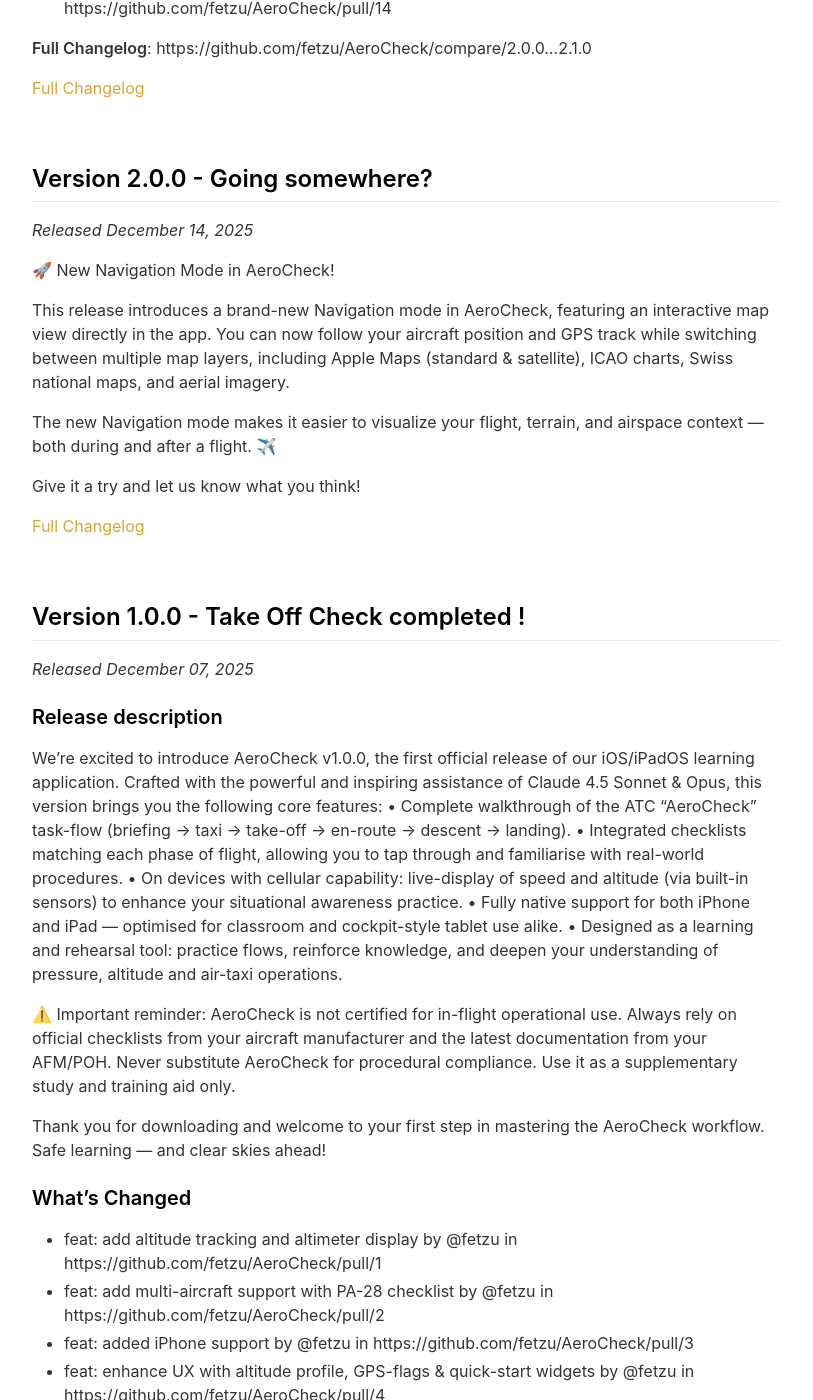
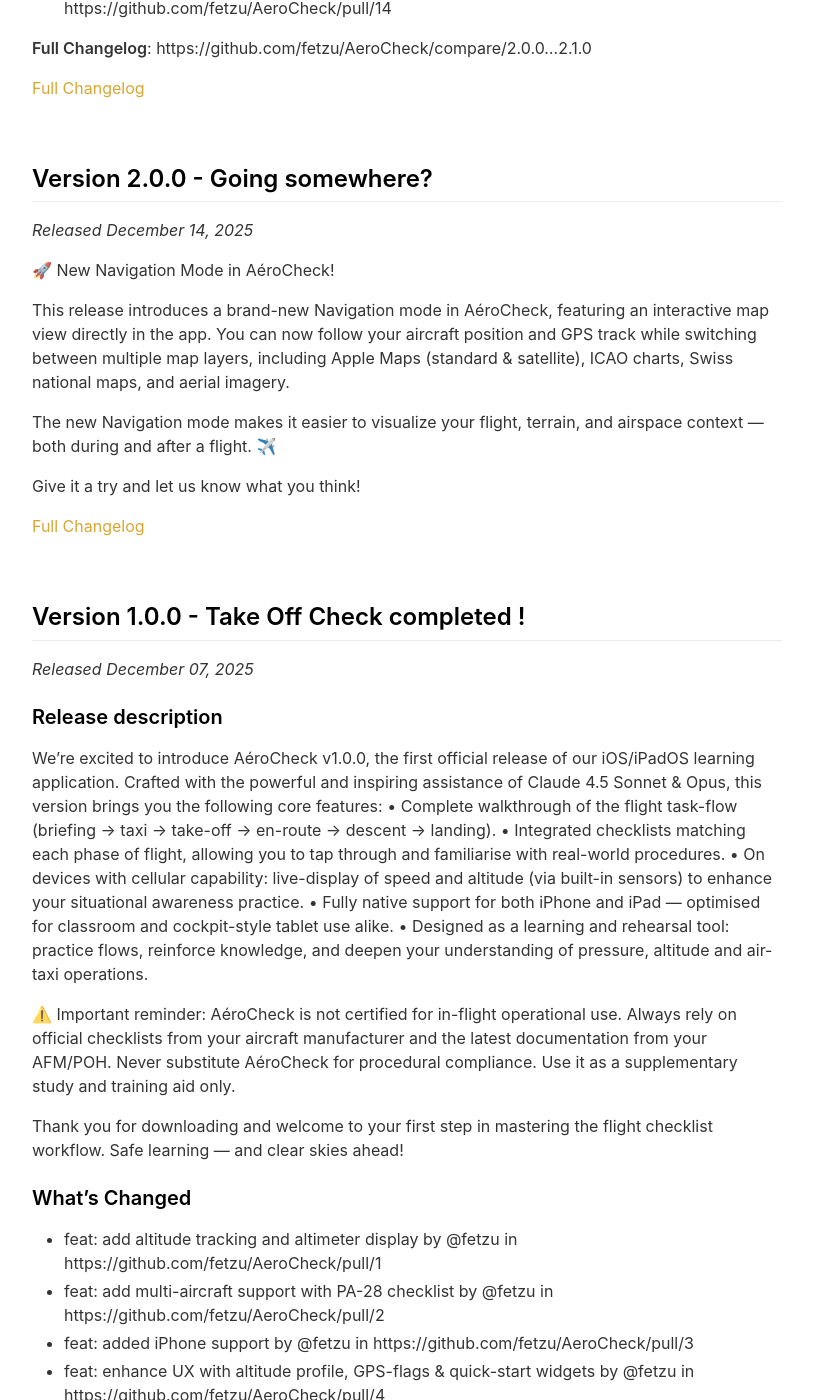
Before and after one commit to fetzu/AeroCheck, a Jekyll site: the page built from _pages/changelog.md, in a window 1280 px wide and 1400 px high, scrolled down 5806 px. Shown: the whole window, without its empty margins (233-1046 px from the left). Built offline with Jekyll 4.4.1, drawn with Linux system fonts in a browser that asks for light colours; nearby versions of some CDN libraries; some of the changed text lies outside the part shown.

Commit message:
feat: rebrand AeroCheck to AéroCheck
Updated all user-facing references from "AeroCheck" to "AéroCheck"
across the Jekyll website including:
- Site title and app name in _config.yml
- Privacy policy
- Changelog and release history
- README

🤖 Generated with [Claude Code](https://claude.com/claude-code)

Co-Authored-By: Claude Sonnet 4.5 <noreply@anthropic.com>

```diff
--- a/_config.yml
+++ b/_config.yml
@@ -1,5 +1,5 @@
 # Page Title
-page_title                                : AeroCheck - Flight Checklist App for Pilots
+page_title                                : AéroCheck - Flight Checklist App for Pilots
 
 # App Info
 ios_app_id                                :                                           # Not on App Store yet
@@ -11,7 +11,7 @@ github_download_link                      : https://github.com/fetzu/AeroCheck/r
 presskit_download_link                    :                                           # No press kit yet
 
 app_icon                                  : assets/appicon.png
-app_name                                  : AeroCheck
+app_name                                  : AéroCheck
 app_price                                 : Free (Open Source)
 app_description                           : Your digital co-pilot for flight checklists. Designed for pilot students at Aeroclub du Jura GVMP.
 
--- a/_pages/changelog.md
+++ b/_pages/changelog.md
@@ -6,7 +6,7 @@ include_in_header: true
 
 # Release History
 
-All notable changes to AeroCheck are documented here. For full details, visit the [GitHub Releases page](https://github.com/fetzu/AeroCheck/releases).
+All notable changes to AéroCheck are documented here. For full details, visit the [GitHub Releases page](https://github.com/fetzu/AeroCheck/releases).
 
 <br>
 
@@ -43,7 +43,7 @@ Perfect for pattern work and touch-and-go practice:
 
 ---
 
-⚠️ **Important**: This application is provided solely for training and pedagogical purposes. Always rely on official checklists and AIP for operational decisions.
+⚠️ **Important**: AéroCheck is provided solely for training and pedagogical purposes. Always rely on official checklists and AIP for operational decisions.
 
 **Full Changelog**: https://github.com/fetzu/AeroCheck/compare/v2.6.0...v2.7.0
 
@@ -216,9 +216,9 @@ This feature is disabled by default. Enable it in Settings > Experimental, where
 ## **Version 2.0.0** - Going somewhere?
 *Released December 14, 2025*
 
-🚀 New Navigation Mode in AeroCheck!
+🚀 New Navigation Mode in AéroCheck!
 
-This release introduces a brand-new Navigation mode in AeroCheck, featuring an interactive map view directly in the app. You can now follow your aircraft position and GPS track while switching between multiple map layers, including Apple Maps (standard & satellite), ICAO charts, Swiss national maps, and aerial imagery.
+This release introduces a brand-new Navigation mode in AéroCheck, featuring an interactive map view directly in the app. You can now follow your aircraft position and GPS track while switching between multiple map layers, including Apple Maps (standard & satellite), ICAO charts, Swiss national maps, and aerial imagery.
 
 The new Navigation mode makes it easier to visualize your flight, terrain, and airspace context — both during and after a flight. ✈️
 
@@ -232,16 +232,16 @@ Give it a try and let us know what you think!
 *Released December 07, 2025*
 
 ### Release description
-We're excited to introduce AeroCheck v1.0.0, the first official release of our iOS/iPadOS learning application. Crafted with the powerful and inspiring assistance of Claude 4.5 Sonnet & Opus, this version brings you the following core features:
-	•	Complete walkthrough of the ATC "AeroCheck" task-flow (briefing → taxi → take-off → en-route → descent → landing).
+We're excited to introduce AéroCheck v1.0.0, the first official release of our iOS/iPadOS learning application. Crafted with the powerful and inspiring assistance of Claude 4.5 Sonnet & Opus, this version brings you the following core features:
+	•	Complete walkthrough of the flight task-flow (briefing → taxi → take-off → en-route → descent → landing).
 	•	Integrated checklists matching each phase of flight, allowing you to tap through and familiarise with real-world procedures.
 	•	On devices with cellular capability: live-display of speed and altitude (via built-in sensors) to enhance your situational awareness practice.
 	•	Fully native support for both iPhone and iPad — optimised for classroom and cockpit-style tablet use alike.
 	•	Designed as a learning and rehearsal tool: practice flows, reinforce knowledge, and deepen your understanding of pressure, altitude and air-taxi operations.
 
-⚠️ Important reminder: AeroCheck is not certified for in-flight operational use. Always rely on official checklists from your aircraft manufacturer and the latest documentation from your AFM/POH. Never substitute AeroCheck for procedural compliance. Use it as a supplementary study and training aid only.
+⚠️ Important reminder: AéroCheck is not certified for in-flight operational use. Always rely on official checklists from your aircraft manufacturer and the latest documentation from your AFM/POH. Never substitute AéroCheck for procedural compliance. Use it as a supplementary study and training aid only.
 
-Thank you for downloading and welcome to your first step in mastering the AeroCheck workflow. Safe learning — and clear skies ahead!
+Thank you for downloading and welcome to your first step in mastering the flight checklist workflow. Safe learning — and clear skies ahead!
 
 ### What's Changed
 * feat: add altitude tracking and altimeter display by @fetzu in https://github.com/fetzu/AeroCheck/pull/1
```
Also changed, not shown: _pages/privacypolicy.md (+7 -7 lines), README.md.
